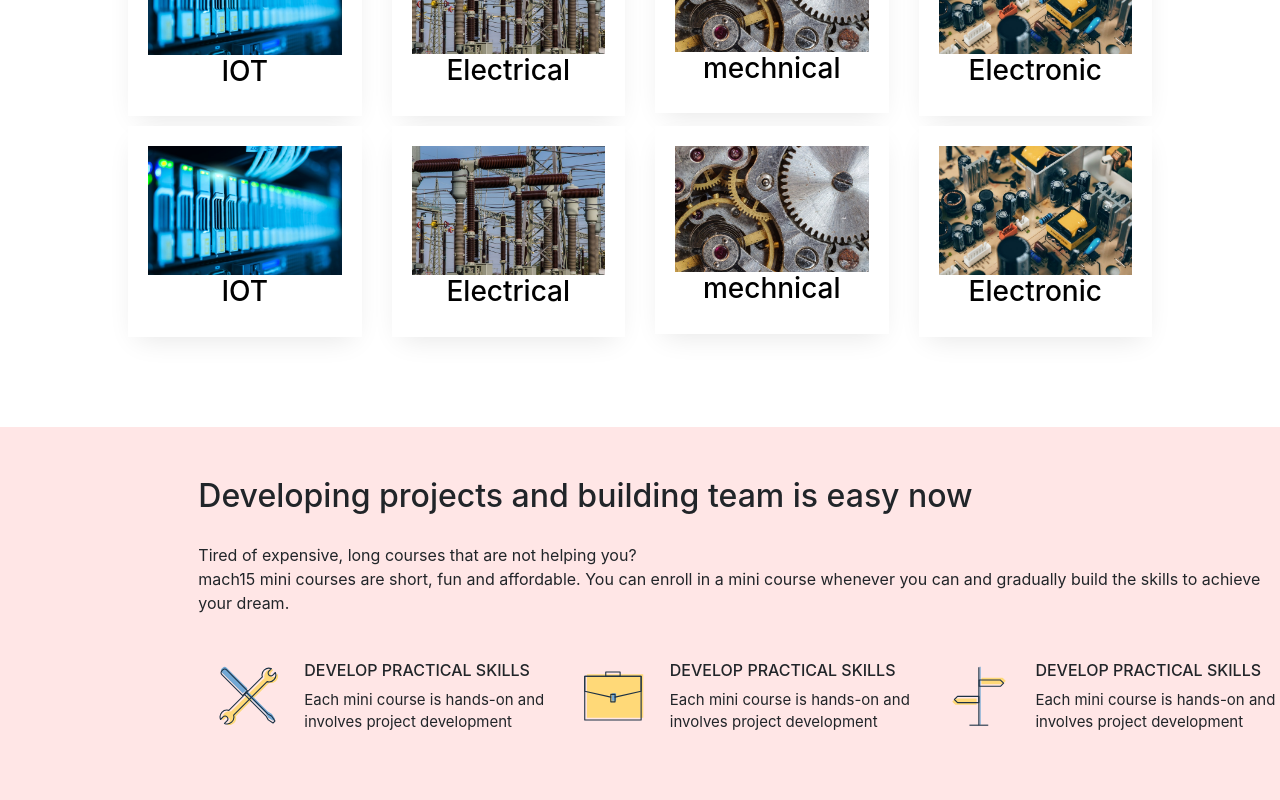
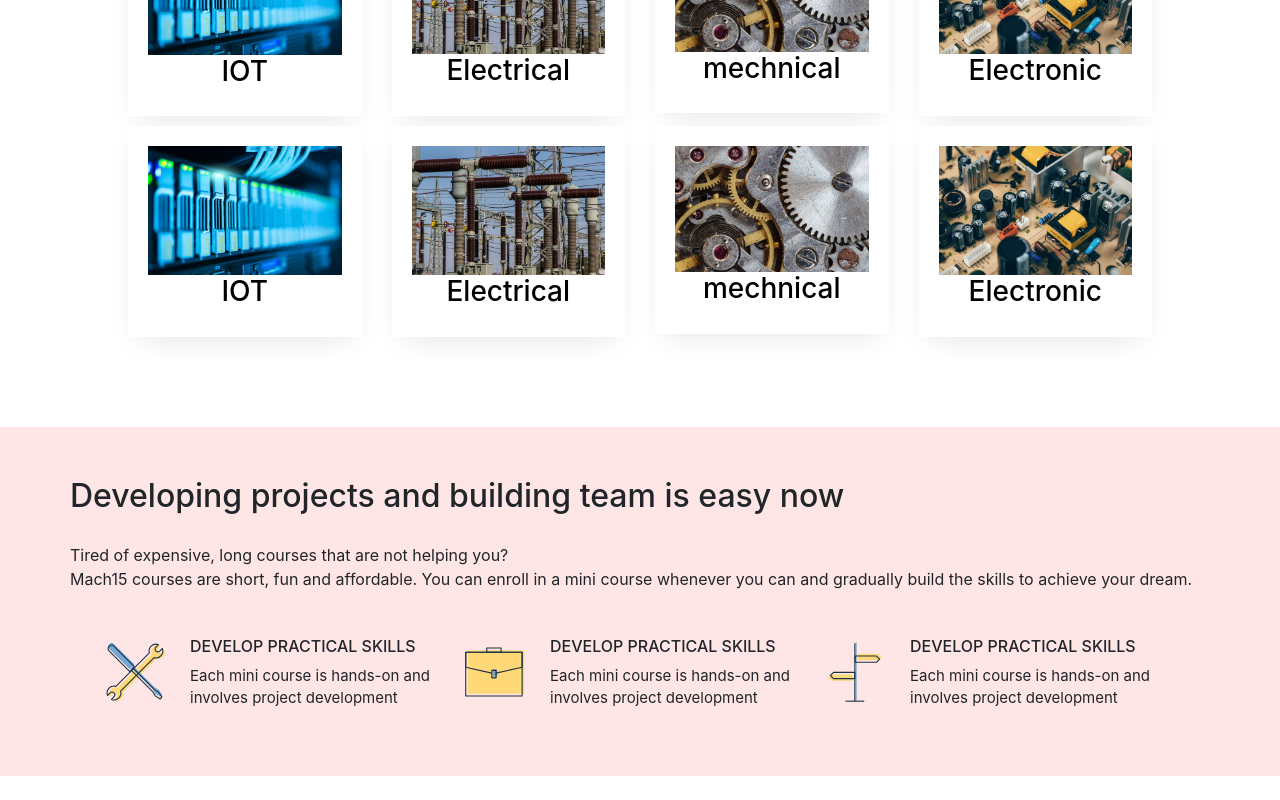
Before and after one commit to shivamkumardubey/mach15-project, an Angular app: page / in a window 1280 px wide. Shown: the part 884-1684 px from the top of the page. After the commit the page ends 1660 px from the top, so only its background shows below. Built offline with nearby package versions, Linux system fonts and the light colour scheme.

Commit message:
changesinpromotion

```diff
--- a/src/app/main/main.component.html
+++ b/src/app/main/main.component.html
@@ -132,14 +132,14 @@
 
 <!-- promotions -->
 <div class="main">
-  <div class="offset-sm-2">
+  <div class=" container">
       <div class="row ">
           <h2>Developing projects and building team is easy now</h2><div style="margin-top: 20px;">
       <p>Tired of expensive, long courses that are not helping you?<br>
-      mach15 mini courses are short, fun and affordable. You can enroll in a mini course whenever you can and gradually build the skills to achieve your dream.
+        Mach15 courses are short, fun and affordable. You can enroll in a mini course whenever you can and gradually build the skills to achieve your dream.
       </p>     </div></div>
 
-      <div class="row svg">
+      <div class="row svg container">
           <div class="col">
               <div class="row">
                   <div class="col-2 svg1"><img src="../../assets/screw.svg" width="70"></div>
```
